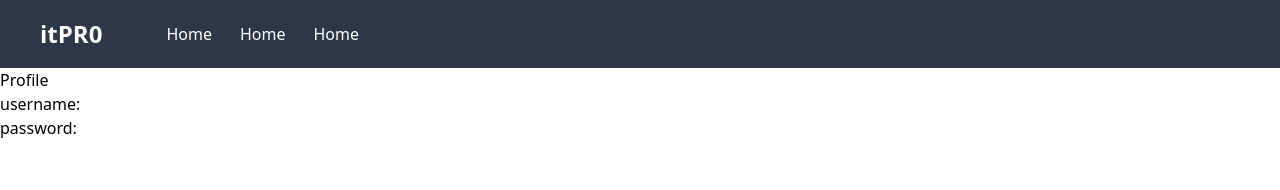
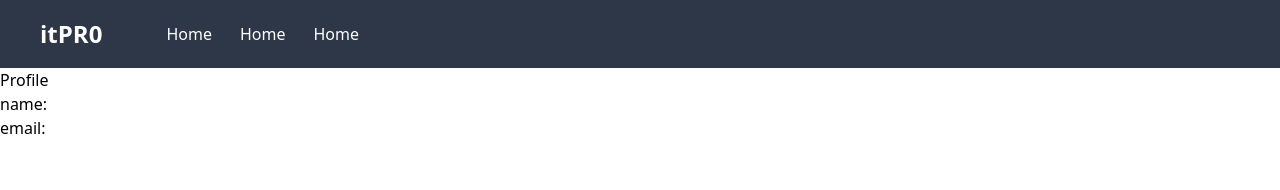
Before and after one commit to stvlley/issue-tracker-react-fontend, a React (Create React App) app: page / in a window 1280 px wide. Shown: the top 190 px of the page. Built offline with nearby package versions, Linux system fonts and the light colour scheme; no server answers.

Commit message:
start over

```diff
--- a/package.json
+++ b/package.json
@@ -7,6 +7,7 @@
     "@testing-library/react": "^9.5.0",
     "@testing-library/user-event": "^7.2.1",
     "@types/react": "^18.0.12",
+    "axios": "^0.27.2",
     "react": "^16.13.1",
     "react-dom": "^16.13.1",
     "react-router-dom": "^6.3.0",
--- a/src/App.js
+++ b/src/App.js
@@ -1,27 +1,22 @@
-import React, {useState} from 'react';
+import React, { useState } from 'react';
 import Navbar from './components/Navbar';
-import {
-  BrowserRouter,
-  Routes,
-  Route,
-} from "react-router-dom";
+import {BrowserRouter} from "react-router-dom";
 import Profile from './components/Profile';
 import { LoginContext } from './contexts/LoginContext'
-import Login from './components/Login';
+
 
 function App() {
 
-  const [showProfile, setShowProfile] = useState(false)
   const [email, setEmail] = useState("")
 
   return (
     <BrowserRouter>
-    <Navbar />
+      <Navbar />
 
-   <LoginContext.Provider value={{ email, setEmail}}>
-     <Profile />
-   {/* {showProfile ? <Profile /> : <Login setShowProfile={setShowProfile} />} */}
-   </LoginContext.Provider>
+      <LoginContext.Provider value={{ email, setEmail }}>
+        <Profile />
+        {/* {showProfile ? <Profile /> : <Login setShowProfile={setShowProfile} />} */}
+      </LoginContext.Provider>
 
     </BrowserRouter>
   );
--- a/src/components/Profile.js
+++ b/src/components/Profile.js
@@ -1,24 +1,20 @@
-import React, {useContext, useEffect} from 'react'
-import { LoginContext } from '../contexts/LoginContext'
+import React  from 'react'
 
+import useFetch from '../useFetch'
 
 export default function Profile() {
 
-    const {email, password} = useContext(LoginContext)
-    console.log(password)
+    const {data, loading, error} = useFetch('http://localhost:4000/users')
 
-    useEffect(function() {
-        console.log("Effect ran")
-        fetch("http:localhost:4000/users")
-            .then(res => res.json())
-            .then(data => console.log(data))
-    }, [])
 
+    if (loading) return <h1>LOADING...</h1>
+
+    if (error) console.log(error)
   return (
     <>
     <h1>Profile</h1>
-    <h2>username: {email}</h2>
-    <h2>password: {password}</h2>
+    <h2>name: {data?.name}</h2>
+    <h2>email: {data?.email}</h2>
 
     </>
   )
--- /dev/null
+++ b/src/useFetch.js
@@ -0,0 +1,29 @@
+import {useState, useEffect} from 'react'
+import axios from 'axios'
+
+function useFetch(url) {
+
+    const [data, setData] = useState(null)
+    const [loading, setLoading] = useState(null)
+    const [error, setError] = useState(null)
+
+    useEffect(() => {
+      setLoading(true)
+      axios
+      .get(url)
+      .then((response) => {
+        setData(response.data)
+      })
+      .catch((err) => {
+        setError(err)
+      })
+      .finally(() => {
+        setLoading(false)
+      })
+    }, [url])
+
+
+  return { data, loading, error}
+}
+
+export default useFetch
```
Also changed, not shown: 1 other file (tests, documents, lock files or other folders).
